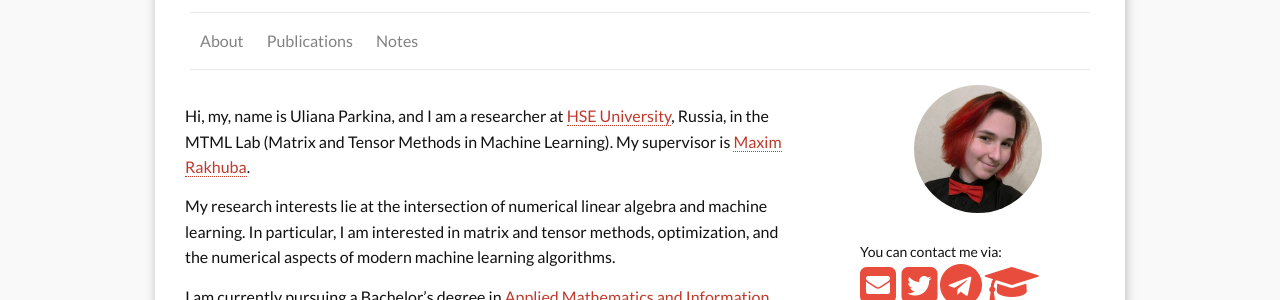
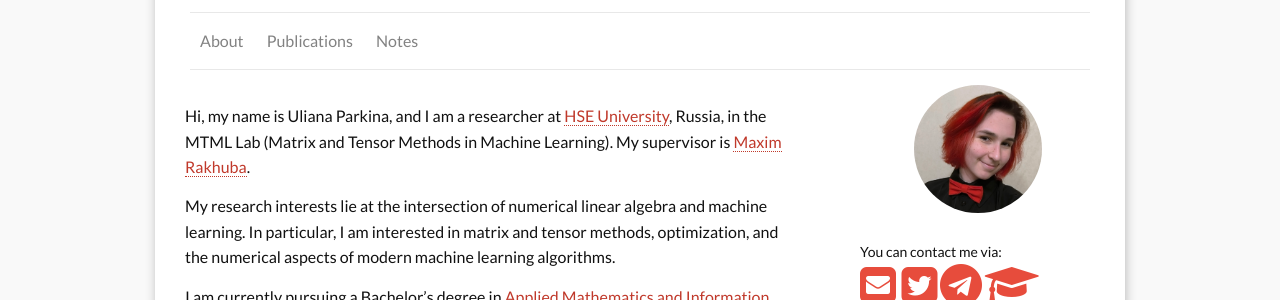
Before and after one commit to urparkina/urparkina.github.io, a Jekyll site: the page built from index.md, in a window 1280 px wide. Shown: the part 150-450 px from the top of the page. Built offline with Jekyll 4.4.1, drawn with Linux system fonts in a browser that asks for light colours.

Commit message:
for phone

```diff
--- a/index.md
+++ b/index.md
@@ -4,7 +4,7 @@ title:
 permalink: /
 ---
 
-Hi, my, name is Uliana Parkina, and I am a researcher at [HSE University](https://www.hse.ru/en/), Russia, in the MTML Lab (Matrix and Tensor Methods in Machine Learning). My supervisor is [Maxim Rakhuba](https://scholar.google.com/citations?user=-WOI9p8AAAAJ&hl=en&oi=ao).
+Hi, my name is Uliana Parkina, and I am a researcher at [HSE University](https://www.hse.ru/en/), Russia, in the MTML Lab (Matrix and Tensor Methods in Machine Learning). My supervisor is [Maxim Rakhuba](https://scholar.google.com/citations?user=-WOI9p8AAAAJ&hl=en&oi=ao).
 
 My research interests lie at the intersection of numerical linear algebra and machine learning. In particular, I am interested in matrix and tensor methods, optimization, and the numerical aspects of modern machine learning algorithms.
 
```
Also changed, not shown: 3 other files.
